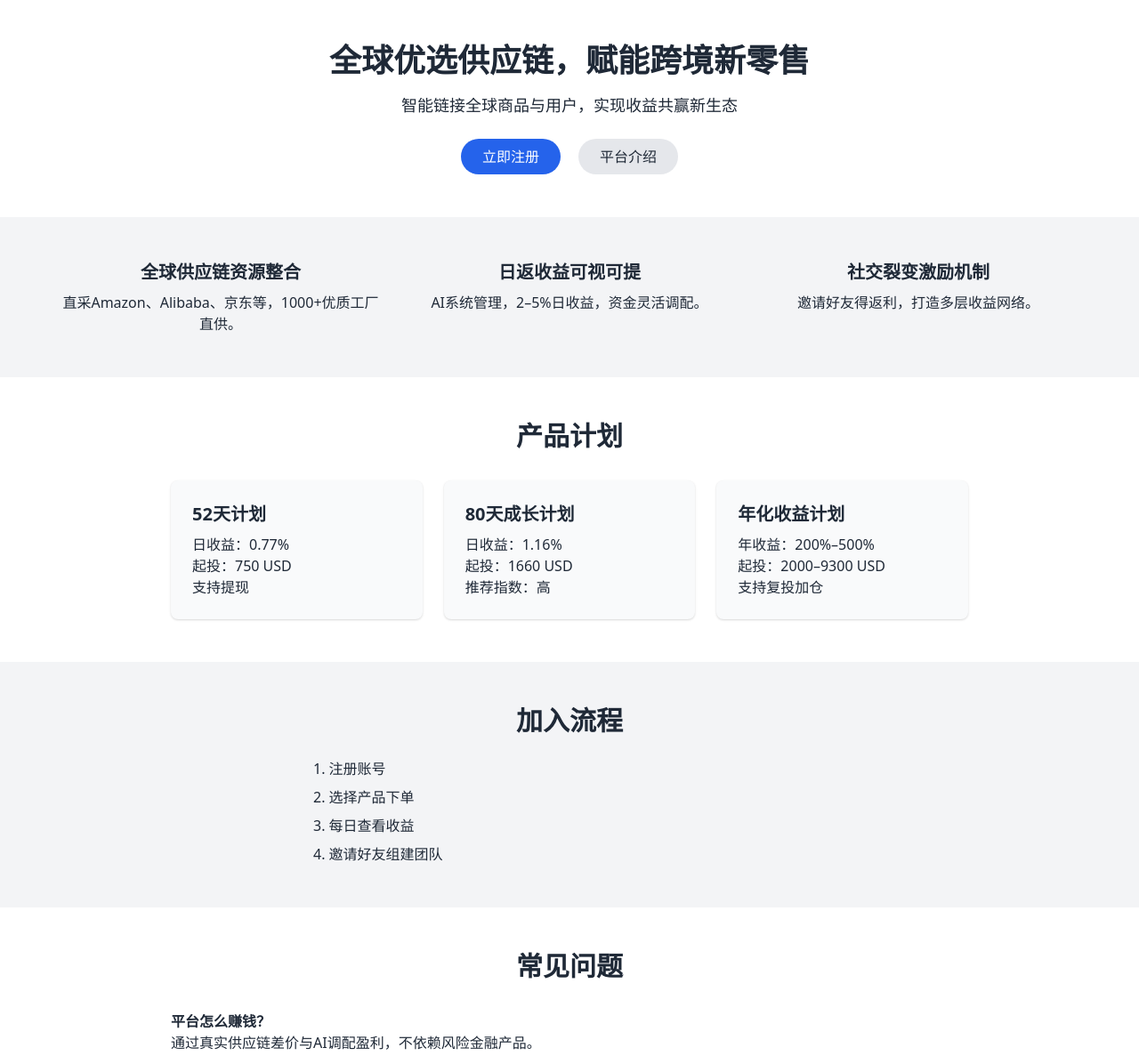
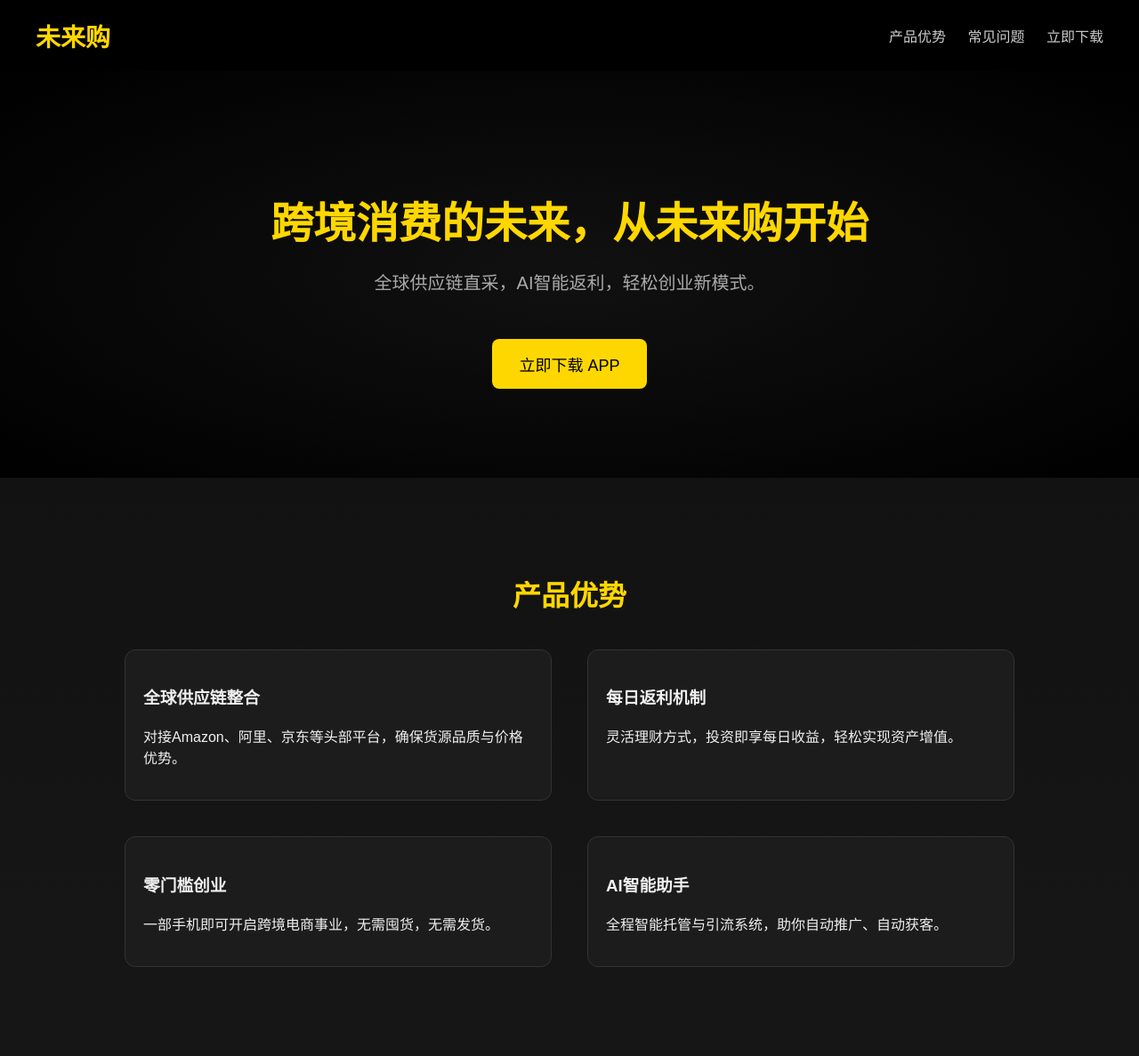
Before and after one commit to kkoi972/weilaigou-site, a plain HTML site: page index.html in a window 1280 px wide. Shown: the top 1187 px of the page at 89% size. Drawn offline with nearby package versions, Linux system fonts and the light colour scheme.

Commit message:
Update index.html

```diff
--- a/index.html
+++ b/index.html
@@ -3,106 +3,161 @@
 <head>
   <meta charset="UTF-8">
   <meta name="viewport" content="width=device-width, initial-scale=1.0">
-  <title>未来购｜全球供应链返利平台</title>
-  <link href="https://cdn.jsdelivr.net/npm/tailwindcss@2.2.19/dist/tailwind.min.css" rel="stylesheet">
+  <title>未来购｜官方跨境商城</title>
+  <style>
+    body {
+      margin: 0;
+      font-family: 'Microsoft Yahei', sans-serif;
+      background: linear-gradient(to bottom, #0e0e0e, #1c1c1c);
+      color: #f0f0f0;
+    }
+    header {
+      background-color: #000;
+      padding: 20px 40px;
+      display: flex;
+      justify-content: space-between;
+      align-items: center;
+      box-shadow: 0 2px 10px rgba(255, 215, 0, 0.2);
+    }
+    .logo {
+      font-size: 28px;
+      color: gold;
+      font-weight: bold;
+    }
+    nav a {
+      color: #ccc;
+      text-decoration: none;
+      margin-left: 20px;
+      font-size: 16px;
+    }
+    nav a:hover {
+      color: gold;
+    }
+    .hero {
+      text-align: center;
+      padding: 100px 30px;
+      background: radial-gradient(ellipse at center, #111 0%, #000 100%);
+    }
+    .hero h1 {
+      font-size: 48px;
+      color: gold;
+      margin-bottom: 20px;
+    }
+    .hero p {
+      font-size: 20px;
+      color: #aaa;
+    }
+    .btn {
+      margin-top: 30px;
+      background-color: gold;
+      color: #000;
+      padding: 15px 30px;
+      border: none;
+      border-radius: 8px;
+      font-size: 18px;
+      cursor: pointer;
+      transition: 0.3s;
+    }
+    .btn:hover {
+      background-color: #ffd700;
+    }
+    section {
+      padding: 80px 20px;
+      max-width: 1000px;
+      margin: auto;
+    }
+    h2 {
+      color: gold;
+      font-size: 32px;
+      text-align: center;
+      margin-bottom: 40px;
+    }
+    .features, .faq {
+      display: grid;
+      grid-template-columns: 1fr 1fr;
+      gap: 40px;
+    }
+    .feature-item, .faq-item {
+      background-color: #1c1c1c;
+      padding: 20px;
+      border: 1px solid #333;
+      border-radius: 12px;
+    }
+    footer {
+      text-align: center;
+      padding: 40px;
+      font-size: 14px;
+      color: #555;
+    }
+    @media(max-width: 768px) {
+      .features, .faq {
+        grid-template-columns: 1fr;
+      }
+    }
+  </style>
 </head>
-<body class="bg-gray-50 text-gray-800">
+<body>
+  <header>
+    <div class="logo">未来购</div>
+    <nav>
+      <a href="#features">产品优势</a>
+      <a href="#faq">常见问题</a>
+      <a href="https://zyyy.zhaodezhu.cn/" target="_blank">立即下载</a>
+    </nav>
+  </header>
 
-  <!-- Hero Section -->
-  <section class="bg-white py-12 text-center">
-    <h1 class="text-4xl font-bold mb-4">全球优选供应链，赋能跨境新零售</h1>
-    <p class="text-lg mb-6">智能链接全球商品与用户，实现收益共赢新生态</p>
-    <div class="space-x-4">
-      <button class="bg-blue-600 text-white px-6 py-2 rounded-full">立即注册</button>
-      <button class="bg-gray-200 px-6 py-2 rounded-full">平台介绍</button>
-    </div>
-  </section>
+  <div class="hero">
+    <h1>跨境消费的未来，从未来购开始</h1>
+    <p>全球供应链直采，AI智能返利，轻松创业新模式。</p>
+    <a href="https://zyyy.zhaodezhu.cn/" target="_blank"><button class="btn">立即下载 APP</button></a>
+  </div>
 
-  <!-- 三大核心优势 -->
-  <section class="py-12 bg-gray-100">
-    <div class="max-w-6xl mx-auto grid grid-cols-1 md:grid-cols-3 gap-6 text-center">
-      <div>
-        <h2 class="text-xl font-bold mb-2">全球供应链资源整合</h2>
-        <p>直采Amazon、Alibaba、京东等，1000+优质工厂直供。</p>
+  <section id="features">
+    <h2>产品优势</h2>
+    <div class="features">
+      <div class="feature-item">
+        <h3>全球供应链整合</h3>
+        <p>对接Amazon、阿里、京东等头部平台，确保货源品质与价格优势。</p>
       </div>
-      <div>
-        <h2 class="text-xl font-bold mb-2">日返收益可视可提</h2>
-        <p>AI系统管理，2–5%日收益，资金灵活调配。</p>
+      <div class="feature-item">
+        <h3>每日返利机制</h3>
+        <p>灵活理财方式，投资即享每日收益，轻松实现资产增值。</p>
       </div>
-      <div>
-        <h2 class="text-xl font-bold mb-2">社交裂变激励机制</h2>
-        <p>邀请好友得返利，打造多层收益网络。</p>
+      <div class="feature-item">
+        <h3>零门槛创业</h3>
+        <p>一部手机即可开启跨境电商事业，无需囤货，无需发货。</p>
+      </div>
+      <div class="feature-item">
+        <h3>AI智能助手</h3>
+        <p>全程智能托管与引流系统，助你自动推广、自动获客。</p>
       </div>
     </div>
   </section>
 
-  <!-- 产品介绍 -->
-  <section class="py-12 bg-white">
-    <div class="max-w-4xl mx-auto">
-      <h2 class="text-3xl font-bold text-center mb-8">产品计划</h2>
-      <div class="grid gap-6 md:grid-cols-3">
-        <div class="bg-gray-50 p-6 rounded-lg shadow">
-          <h3 class="font-bold text-xl mb-2">52天计划</h3>
-          <p>日收益：0.77%<br>起投：750 USD<br>支持提现</p>
-        </div>
-        <div class="bg-gray-50 p-6 rounded-lg shadow">
-          <h3 class="font-bold text-xl mb-2">80天成长计划</h3>
-          <p>日收益：1.16%<br>起投：1660 USD<br>推荐指数：高</p>
-        </div>
-        <div class="bg-gray-50 p-6 rounded-lg shadow">
-          <h3 class="font-bold text-xl mb-2">年化收益计划</h3>
-          <p>年收益：200%–500%<br>起投：2000–9300 USD<br>支持复投加仓</p>
-        </div>
+  <section id="faq">
+    <h2>常见问题</h2>
+    <div class="faq">
+      <div class="faq-item">
+        <h4>未来购是什么？</h4>
+        <p>未来购是一个整合全球供应链、结合AI返利系统的跨境电商平台，帮助用户低门槛获得被动收入。</p>
+      </div>
+      <div class="faq-item">
+        <h4>APP怎么下载？</h4>
+        <p>点击页面上方“立即下载”，即可跳转到官方APP页面进行下载。</p>
+      </div>
+      <div class="faq-item">
+        <h4>新手如何加入？</h4>
+        <p>注册账号后，只需选择产品组合并支付，即可开始收益，系统将自动返利。</p>
+      </div>
+      <div class="faq-item">
+        <h4>是否安全可靠？</h4>
+        <p>平台已与多家全球品牌达成合作，采用分布式数据和加密支付保障用户数据与资产安全。</p>
       </div>
     </div>
   </section>
 
-  <!-- 加入流程 -->
-  <section class="py-12 bg-gray-100">
-    <div class="max-w-4xl mx-auto text-center">
-      <h2 class="text-3xl font-bold mb-6">加入流程</h2>
-      <ol class="text-left max-w-xl mx-auto list-decimal list-inside space-y-2">
-        <li>注册账号</li>
-        <li>选择产品下单</li>
-        <li>每日查看收益</li>
-        <li>邀请好友组建团队</li>
-      </ol>
-    </div>
-  </section>
-
-  <!-- FAQ -->
-  <section class="py-12 bg-white">
-    <div class="max-w-4xl mx-auto">
-      <h2 class="text-3xl font-bold text-center mb-8">常见问题</h2>
-      <div class="space-y-4">
-        <div>
-          <h4 class="font-semibold">平台怎么赚钱？</h4>
-          <p>通过真实供应链差价与AI调配盈利，不依赖风险金融产品。</p>
-        </div>
-        <div>
-          <h4 class="font-semibold">收益是否可提现？</h4>
-          <p>每日收益到账，本金周期结束后可提。</p>
-        </div>
-        <div>
-          <h4 class="font-semibold">不拉人能赚钱吗？</h4>
-          <p>可以。自购即返，拉人仅为额外激励。</p>
-        </div>
-        <div>
-          <h4 class="font-semibold">合法吗？</h4>
-          <p>本平台为合法跨境电商+供应链交易模型，无ICO、无币发行。</p>
-        </div>
-      </div>
-    </div>
-  </section>
-
-  <!-- CTA -->
-  <section class="py-12 bg-blue-600 text-white text-center">
-    <h2 class="text-2xl font-bold mb-4">加入未来购，共享全球供应链红利！</h2>
-    <button class="bg-white text-blue-600 px-6 py-2 rounded-full font-semibold">立即注册</button>
-  </section>
-
-  <footer class="py-6 bg-gray-800 text-white text-center text-sm">
-    未来购 © 2025 ｜ 全球智能供应链平台
+  <footer>
+    © 2025 未来购 weilaigou.com ｜版权所有
   </footer>
 </body>
 </html>
```
